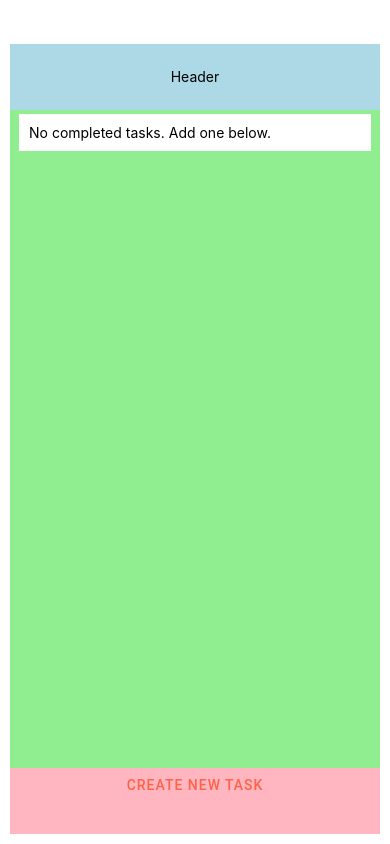
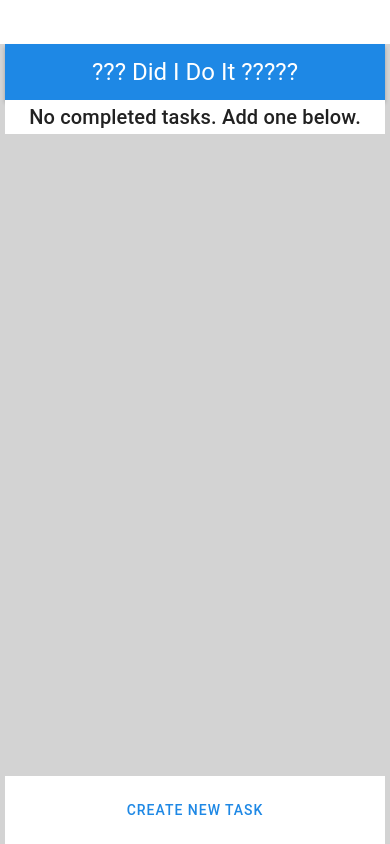
Before and after one commit to utahisnotastate/DidIDoItInterview, a React Native app: screen / in a window 390 px wide. Built offline with nearby package versions, Linux system fonts and the light colour scheme; what react-native-paper-dates would draw is missing.

Commit message:
base styles completed
base styling completed

```diff
--- a/App.js
+++ b/App.js
@@ -1,9 +1,7 @@
 import React from 'react';
 import { StatusBar } from 'expo-status-bar';
 import { DefaultTheme, Provider as PaperProvider } from 'react-native-paper';
-import { StyleSheet, View } from 'react-native';
-import { Portal } from 'react-native-paper';
-//import DidIDoIt from './src/dididoit';
+
 import DidIDoIt from './newsrc/DidIDoIt';
 import store from './newsrc/Redux/store';
 import { Provider } from 'react-redux';
@@ -20,7 +18,7 @@ const theme = {
 	...DefaultTheme,
 	colors: {
 		...DefaultTheme.colors,
-		primary: 'tomato',
+		primary: '#1e88e5',
 		accent: 'yellow',
 	},
 };
--- a/newsrc/DidIDoIt.js
+++ b/newsrc/DidIDoIt.js
@@ -1,5 +1,6 @@
 import React, { useState } from 'react';
-import { View, StyleSheet, Text } from 'react-native';
+import { View, StyleSheet } from 'react-native';
+import { Headline, Text, Appbar, Surface, Card } from 'react-native-paper';
 import Taskslist from './components/TasksList/TasksList';
 import AddTask from './components/Modals/AddTask';
 import { useSelector } from 'react-redux';
@@ -9,10 +10,13 @@ const styles = StyleSheet.create({
 	container: {
 		flex: 1,
 		marginTop: 44,
-		marginLeft: 10,
-		marginRight: 10,
-		marginBottom: 10,
-		backgroundColor: '#fff',
+		paddingLeft: 5,
+		paddingRight: 5,
+		backgroundColor: 'lightgrey',
+	},
+	appbar: {
+		justifyContent: 'center',
+
 	},
 	header: {
 		flex: 1,
@@ -22,11 +26,11 @@ const styles = StyleSheet.create({
 	},
 	list: {
 		flex: 10,
-		backgroundColor: 'lightgreen',
 	},
 	addtask: {
 		flex: 1,
-		backgroundColor: 'lightpink',
+		justifyContent: 'center',
+		backgroundColor: 'white',
 	},
 });
 
@@ -34,15 +38,17 @@ export default function DidIDoIt() {
 	const tasks = useSelector(state => state.tasks);
 	return (
 		<View style={styles.container}>
-			<View style={styles.header}>
-				<Text>Header</Text>
-			</View>
+			<Appbar style={styles.appbar}>
+				<Headline style={{ color: 'white' }}>??? Did I Do It ?????</Headline>
+			</Appbar>
+
 			<View style={styles.list}>
 				<Taskslist tasks={tasks} />
 			</View>
 			<View style={styles.addtask}>
 				<AddTask />
 			</View>
+
 		</View>
 
 	);
--- a/newsrc/components/TasksList/TasksList.js
+++ b/newsrc/components/TasksList/TasksList.js
@@ -1,41 +1,36 @@
 import React from 'react';
-import { FlatList, StyleSheet, View, Text } from 'react-native';
-import { Button } from 'react-native-paper';
-import parseISO from 'date-fns/parseISO';
-import { useSelector } from 'react-redux';
+import { FlatList, StyleSheet, View } from 'react-native';
+import { Button, Divider, Subheading, Caption, Text, Title } from 'react-native-paper';
 import { format } from 'date-fns';
 //import Task from './task';
 
 const styles = StyleSheet.create({
 	container: {
 		flex: 1,
-		paddingLeft: 5,
-		paddingRight: 5,
+
 
 	},
-	list: {
-		padding: 4,
-	},
+	list: {},
 	taskcolumn: {
 		flex: 1,
 		flexDirection: 'column',
-		justifyContent: 'space-between',
+		justifyContent: 'center',
+		padding: 5,
 	},
 	item: {
 		flex: 1,
 		display: 'flex',
 		flexDirection: 'row',
-		justifyContent: 'space-between',
+		justifyContent: 'center',
 		backgroundColor: '#fff',
 		color: '#000',
-		padding: 10,
+
 	},
 });
 
 const Task = (item) => {
 	const parsedDate = Date.parse(item.item.time);
 	const formatedTime = format(parsedDate, 'h:mm aaa');
-	console.log(formatedTime);
 	return (
 		<View key={item.item.id} style={styles.item}>
 			<View style={styles.taskcolumn}>
@@ -43,7 +38,7 @@ const Task = (item) => {
 					<Text>{item.item.title}</Text>
 				</View>
 				<View>
-					<Text>{item.item.note}</Text>
+					<Caption>{item.item.note}</Caption>
 				</View>
 			</View>
 			<View style={styles.taskcolumn}>
@@ -60,7 +55,7 @@ const Task = (item) => {
 const NoCompletedTasks = () => {
 	return (
 		<View style={styles.item}>
-			<Text>No completed tasks. Add one below.</Text>
+			<Title>No completed tasks. Add one below.</Title>
 		</View>
 	);
 };
@@ -74,6 +69,7 @@ const TasksList = ({ tasks }) => {
 				keyExtractor={(item) => item.id}
 				ListEmptyComponent={<NoCompletedTasks />}
 				renderItem={(item) => <Task {...item} />}
+				ItemSeparatorComponent={() => <Divider />}
 			/>
 		</View>
 	);
```
